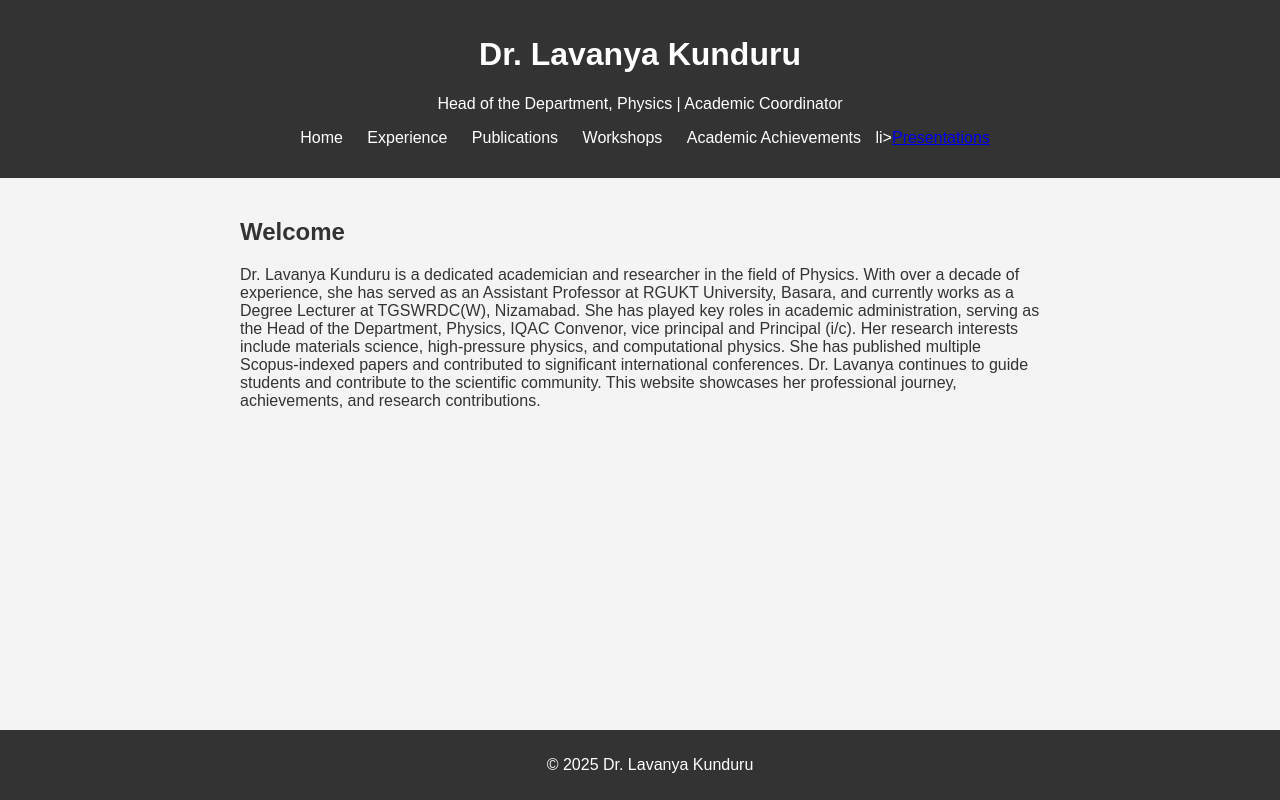
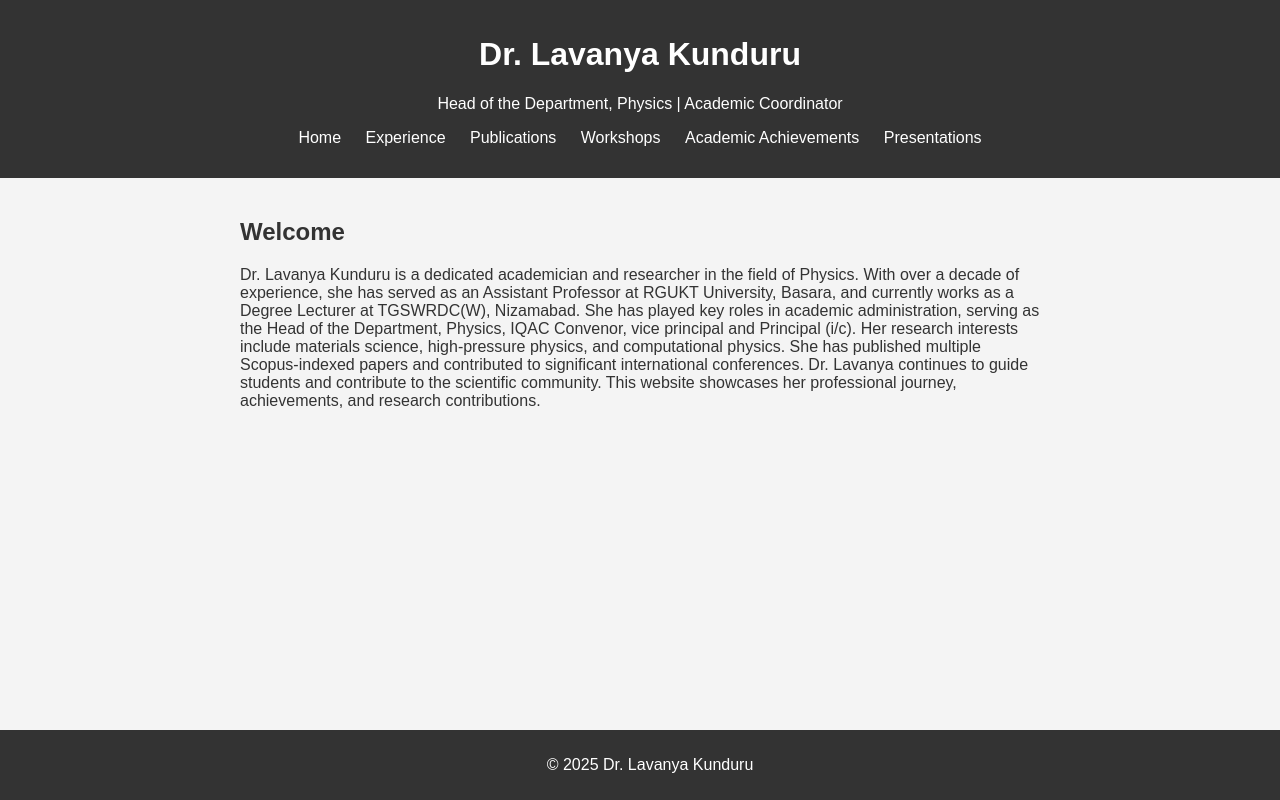
Before and after one commit to lavanya-kunduru/lavanyakunduru, a plain HTML site: page index.html in a window 1280 px wide. Drawn offline with Linux system fonts and the light colour scheme; a script that the page names is missing.

Commit message:
Update index.html

```diff
--- a/index.html
+++ b/index.html
@@ -18,7 +18,7 @@
                 <li><a href="publications.html">Publications</a></li>
                 <li><a href="workshops.html">Workshops</a></li>
                 <li><a href="Academic Achievements.html">Academic Achievements</a></li>
-                li><a href="conference_presentations.html">Presentations</a></li>
+                <li><a href="conference_presentations.html">Presentations</a></li>
             </ul>
         </nav>
     </header>
```
